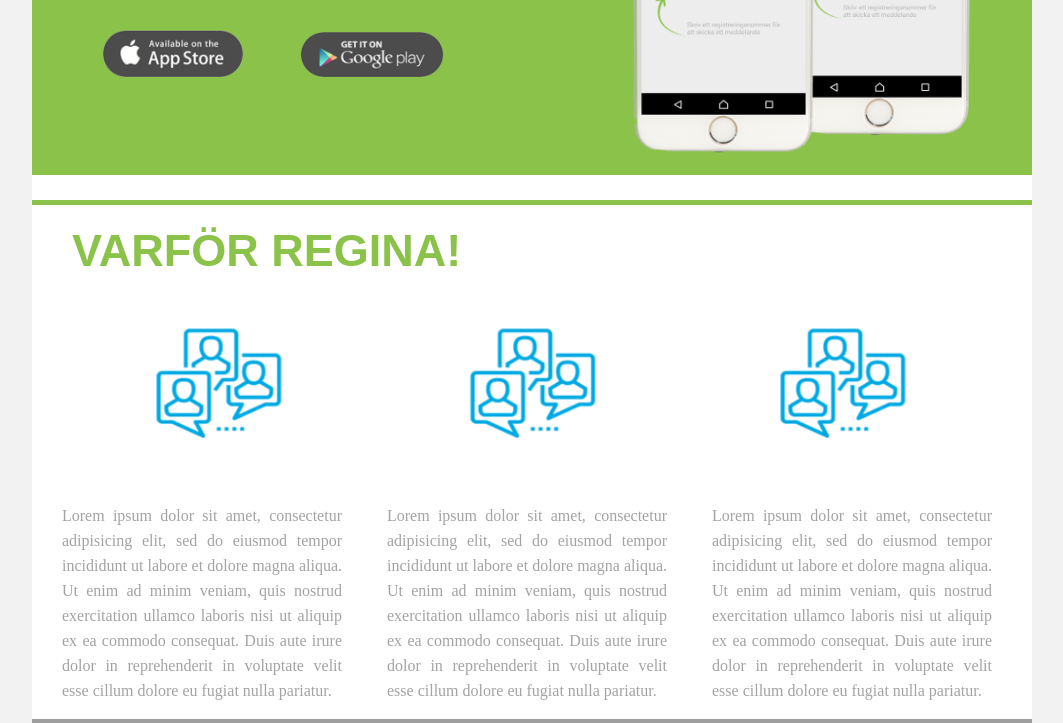
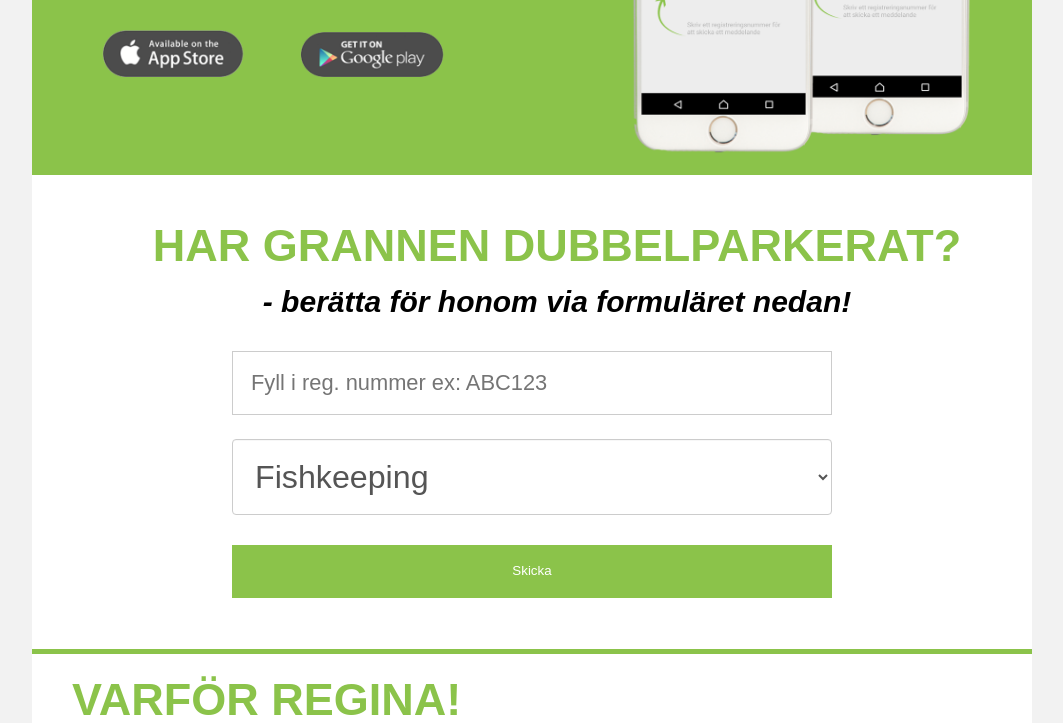
Before and after one commit to jockemalvax/regina, a PHP site: page / in a window 1280 px wide. Shown: the part 298-1021 px from the top of the page, without its empty margins (108-1171 px from the left). Run offline with PHP 8.4, Linux system fonts and the light colour scheme; grey boxes are pictures that could not be loaded.

Commit message:
Start 2016-09-18 30:35

```diff
--- a/index.php
+++ b/index.php
@@ -185,8 +185,143 @@ font-family: Arial,Gotham, Helvetica Neue, Helvetica,sans-serif;
  position:relative;
     width: 100%;
 }
+#div-headline-center {
+font-family: Arial,Gotham, Helvetica Neue, Helvetica,sans-serif;
+ font-weight:bold;
+ font-size:45px;
+ text-align:center;
+ color:#8bc34a;
+ position:relative;
+ top:40px;
+ left:10px;
+ width:100%;
+ height: 25px;
+ padding-top: 5px;
+    padding-right: 0px;
+    padding-bottom: 45px;
+    padding-left: 15px;
+}
+#div-headline-center-small {
+font-family: Arial,Gotham, Helvetica Neue, Helvetica,sans-serif;
+ font-weight:bold;
+ font-size:30px;
+ font-style:italic;
+ text-align:center;
+ color:#000000;
+ position:relative;
+ top:30px;
+ left:10px;
+ width:100%;
+ height: 25px;
+ padding-top: 5px;
+    padding-right: 0px;
+    padding-bottom: 45px;
+    padding-left: 15px;
+}
+.form-style-6{
+    font: Arial, Helvetica, sans-serif;
+	font-size:23px;
+	text-align:center;
+    max-width: 600px;
+    margin: 10px auto;
+    padding: 16px;
+    background: #ffffff;
+}
+.form-style-6 h1{
+    background: #8bc34a;
+    padding: 20px 0;
+    font-size: 140%;
+    font-weight: 300;
+    text-align: center;
+    color: #fff;
+    margin: -16px -16px 16px -16px;
+}
+.form-style-6 input[type="text"],
+.form-style-6 input[type="date"],
+.form-style-6 input[type="datetime"],
+.form-style-6 input[type="email"],
+.form-style-6 input[type="number"],
+.form-style-6 input[type="search"],
+.form-style-6 input[type="time"],
+.form-style-6 input[type="url"],
+.form-style-6 textarea,
+.form-style-6 select
+{
+    -webkit-transition: all 0.30s ease-in-out;
+    -moz-transition: all 0.30s ease-in-out;
+    -ms-transition: all 0.30s ease-in-out;
+    -o-transition: all 0.30s ease-in-out;
+    outline: none;
+    box-sizing: border-box;
+    -webkit-box-sizing: border-box;
+    -moz-box-sizing: border-box;
+    width: 100%;
+    background: #fff;
+    margin-bottom: 4%;
+    border: 1px solid #ccc;
+    padding: 3%;
+    color: #555;
+    font: 95% Arial, Helvetica, sans-serif;
+}
+.form-style-6 input[type="text"]:focus,
+.form-style-6 input[type="date"]:focus,
+.form-style-6 input[type="datetime"]:focus,
+.form-style-6 input[type="email"]:focus,
+.form-style-6 input[type="number"]:focus,
+.form-style-6 input[type="search"]:focus,
+.form-style-6 input[type="time"]:focus,
+.form-style-6 input[type="url"]:focus,
+.form-style-6 textarea:focus,
+.form-style-6 select:focus
+{
+    box-shadow: 0 0 5px #8bc34a;
+    padding: 3%;
+    border: 1px solid #8bc34a;
+}
+.form-style-6 select {
+    font-family: Arial,Gotham, Helvetica Neue, Helvetica,sans-serif;
+    background: rgba(255,255,255,.1);
+    border: 1px solid #ccc;
+    border-radius: 4px;
+    font-size: 22px;
+    margin: 0;
+    outline: 0;
+    padding: 3%;
+    width: 100%;
+
+    font-size: 140%;
+    font-weight: 300;
+
+    box-sizing: border-box;
+    -webkit-box-sizing: border-box;
+    -moz-box-sizing: border-box;
+    background-color: #ffffff;
+    color:#555;
+    -webkit-box-shadow: 0 1px 0 rgba(0,0,0,0.03) inset;
+    box-shadow: 0 1px 0 rgba(0,0,0,0.03) inset;
+    margin-bottom: 30px;
 
 
+}
+
+.form-style-6 input[type="submit"],
+.form-style-6 input[type="button"]{
+    box-sizing: border-box;
+    -webkit-box-sizing: border-box;
+    -moz-box-sizing: border-box;
+    width: 100%;
+    padding: 3%;
+    background: #8bc34a;
+    border-bottom: 2px solid #8bc34a;
+    border-top-style: none;
+    border-right-style: none;
+    border-left-style: none;
+    color: #fff;
+}
+.form-style-6 input[type="submit"]:hover,
+.form-style-6 input[type="button"]:hover{
+    background: #8bc34a;
+}
 </style>
 <!--The following script tag downloads a font from the Adobe Edge Web Fonts server for use within the web page. We recommend that you do not modify it.-->
 <script>var __adobewebfontsappname__="dreamweaver"</script>
@@ -222,6 +357,45 @@ font-family: Arial,Gotham, Helvetica Neue, Helvetica,sans-serif;
     <p id="text_row_btn"><img src="pix/download_appstore.png" width="150" height="47"> <img id="appstore_btn" src="pix/download_googleplay.png" width="160" height="45"></p>
   </div>
   <div id="div-1a"><img style="padding-left:75px;" src="pix/regina_android_iphone_apps.png" width="375" height="399"></div>
+</div>
+
+ <!-- Rotating text -->
+<div id="div-placeholder">
+ <div id="div-headline-center">HAR GRANNEN DUBBELPARKERAT?
+ </div>
+  <div id="div-headline-center-small">- berätta för honom via formuläret nedan!
+ </div>
+ </div>
+
+ <!-- Form -->
+ <div id="div-placeholder">
+ <div class="form-style-6">
+<form>
+<input type="text" name="field1" placeholder="Fyll i reg. nummer ex: ABC123" />
+
+<select id="job" name="field4">
+<optgroup label="Indoors">
+  <option value="fishkeeping">Fishkeeping</option>
+  <option value="reading">Reading</option>
+  <option value="boxing">Boxing</option>
+  <option value="debate">Debate</option>
+  <option value="gaming">Gaming</option>
+  <option value="snooker">Snooker</option>
+  <option value="other_indoor">Other</option>
+</optgroup>
+<optgroup label="Outdoors">
+  <option value="football">Football</option>
+  <option value="swimming">Swimming</option>
+  <option value="fishing">Fishing</option>
+  <option value="climbing">Climbing</option>
+  <option value="cycling">Cycling</option>
+  <option value="other_outdoor">Other</option>
+</optgroup>
+</select>
+
+<input type="submit" value="Skicka" />
+</form>
+</div>
 </div>
 
  <!-- Why Regina section -->
```
